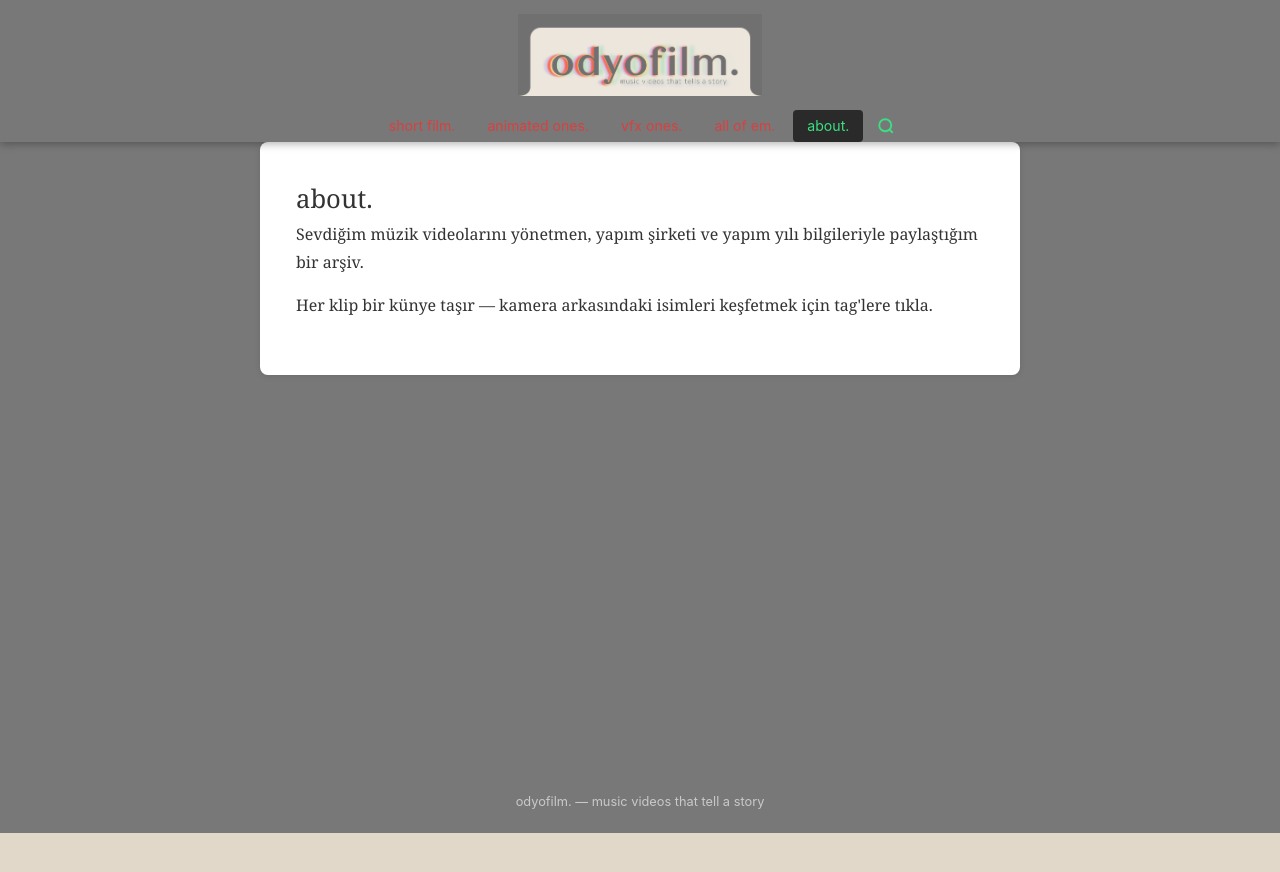
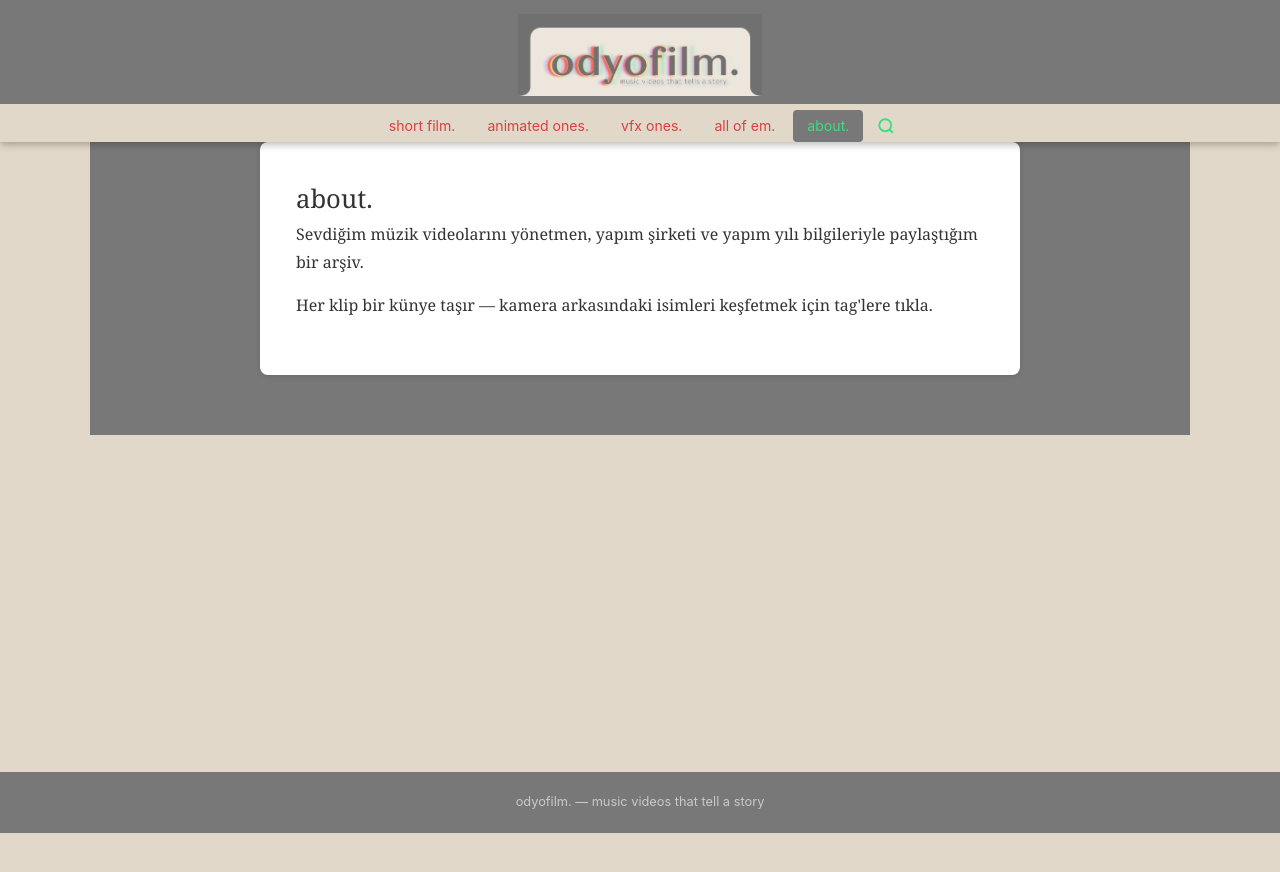
Before and after one commit to mstkt/odyofilm.github.io, a Jekyll site: the page built from about/index.html, in a window 1280 px wide. Shown: the top 872 px of the page. Built offline with Jekyll 4.4.1, drawn with Linux system fonts in a browser that asks for light colours.

Commit message:
design005

```diff
--- a/assets/css/main.css
+++ b/assets/css/main.css
@@ -60,6 +60,7 @@ img { max-width: 100%; height: auto; display: block; }
 }
 
 .site-nav {
+  background: var(--bg);
   padding: 6px 0 0;
   margin-top: 0;
 }
@@ -82,7 +83,7 @@ img { max-width: 100%; height: auto; display: block; }
 }
 .site-nav a:hover { text-decoration: none; background: rgba(255,255,255,.1); }
 .site-nav a.active {
-  background: #2a2a2a;
+  background: var(--header-bg);
   color: var(--accent);
 }
 
@@ -95,9 +96,14 @@ img { max-width: 100%; height: auto; display: block; }
 
 /* ── Main ───────────────────────────────────────────────────────────────── */
 .site-main {
+  background: transparent;
+  padding: 0;
+  min-height: 70vh;
+}
+
+.site-main > .container {
   background: var(--header-bg);
-  padding: 0 0 60px;
-  min-height: 70vh;
+  padding-bottom: 60px;
 }
 
 /* ── Filter Bar ─────────────────────────────────────────────────────────── */
```
